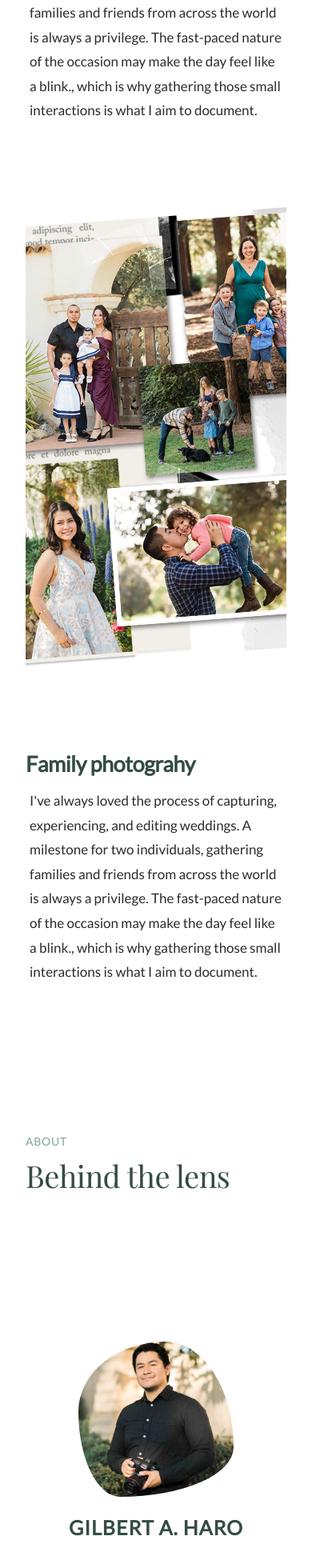
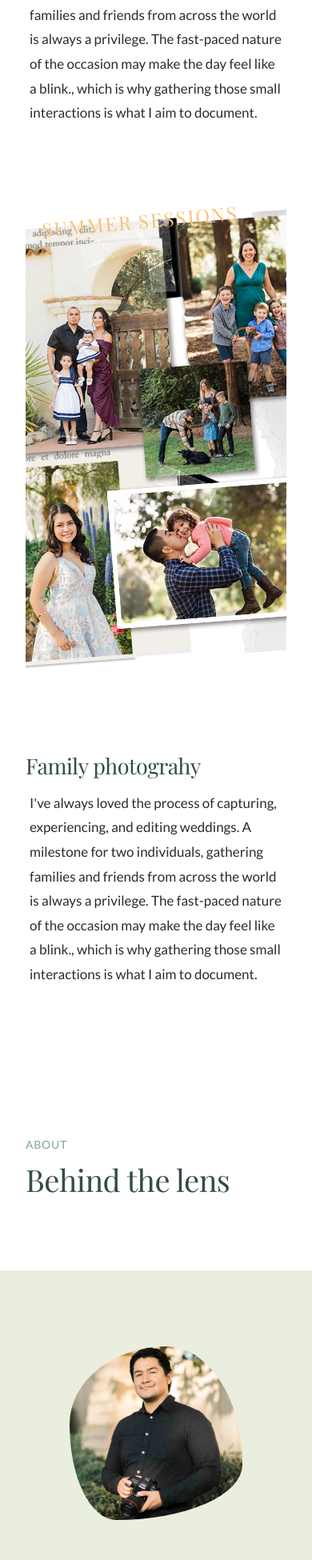
Before and after one commit to gah-code/ghp-app, a React (Create React App) app: page / in a window 390 px wide. Shown: the part 1978-3928 px from the top of the page at 80% size. Built offline with nearby package versions, Linux system fonts and the light colour scheme.

Commit message:
Family Section styling, About Section for smaller screens

```diff
--- a/src/App.js
+++ b/src/App.js
@@ -3,7 +3,6 @@ import Header from './components/Layout/Header';
 import Services from './components/Misc/Services';
 import About from './components/Layout/About';
 import Footer from './components/Layout/Footer';
-// import AvailableServices from './components/Misc/AvailableServices';
 
 import '../src/styles/main.scss';
 
--- a/src/components/Layout/About.js
+++ b/src/components/Layout/About.js
@@ -1,5 +1,3 @@
-// TODO: Blob About me section
-
 import './About.scss';
 import ProfileImg from '../../assets/profile.jpg';
 
--- a/src/components/Layout/About.scss
+++ b/src/components/Layout/About.scss
@@ -1,7 +1,7 @@
 .about-section {
   padding: 12.5rem 0;
   place-content: center;
-  // background-color: var(--color-background-two);
+  background-color: var(--color-background-two);
 }
 
 .profile {
@@ -11,7 +11,7 @@
   grid-template-areas:
     'image name'
     'image description';
-  max-width: 80%;
+  max-width: 85%;
   margin: 0 auto;
 }
 
@@ -28,23 +28,22 @@
   justify-self: start;
   align-self: end;
   margin: 0 0 0 1.1rem;
-
-  font-weight: 700;
+  font-family: 'Playfair Display', serif;
+  font-weight: 400;
   color: var(--color-primary-dark);
-  letter-spacing: -0.5px;
   font-size: 2.8rem;
   line-height: 1.05;
-  letter-spacing: 1px;
+  letter-spacing: 1.2px;
   text-transform: uppercase;
 }
 
 .profile__description {
-  font-family: sans-serif, Menlo;
   margin: 1rem 0 0 1.3rem;
   grid-area: description;
   font-size: 1.6rem;
   line-height: 1.8;
   font-weight: 400;
+  max-width: 100%;
 }
 
 @media (max-width: 75em) {
@@ -69,7 +68,6 @@
       'image'
       'name'
       'description';
-    max-width: 85%;
   }
 
   .profile__image {
@@ -81,13 +79,27 @@
     grid-area: name;
     justify-self: center;
     align-self: center;
-    margin: 1rem 0;
+    margin-top: 2rem;
     font-size: 2.5rem;
   }
 
   .profile__description {
     justify-self: center;
     align-self: center;
-    padding: 1rem 0.5rem;
+    padding: 1rem 0;
   }
 }
+
+@media (max-width: 34em) {
+  .profile {
+    max-width: 95%;
+  }
+
+  .profile__image {
+    margin-bottom: 5rem;
+  }
+
+  .profile__name {
+    margin: 0;
+  }
+}
--- a/src/components/Layout/Footer.scss
+++ b/src/components/Layout/Footer.scss
@@ -3,7 +3,7 @@ footer {
   display: flex;
   justify-content: space-around;
   align-items: center;
-  background-color: var(--color-background-two);
+  // border-top: solid 3px var(--color-background-two);
   height: 10rem;
 
   .logo h4 {
--- a/src/components/Misc/AvailableServices.js
+++ b/src/components/Misc/AvailableServices.js
@@ -47,6 +47,7 @@ const AvailableServices = () => {
 
   return (
     <section className="section-service">
+
       <div class="container">
         <span class="subheading">Photography services</span>
         <h2 class="heading-secondary">
@@ -63,6 +64,7 @@ const AvailableServices = () => {
           <img className="service-img" src={WeddingImg} alt="" />
         </div>
         <div className="service-img-box">
+          <h2 className="heading-secondary"> Summer Sessions</h2>
           <img className="service-img" src={FamilyImg} alt="" />
         </div>
         <div key={FAMILY_PHOTOGRAPHY}>
--- a/src/components/Misc/services.scss
+++ b/src/components/Misc/services.scss
@@ -19,23 +19,6 @@
   font-size: 1.8rem;
   line-height: 1.8;
 }
-// .step-number
-// .number {
-//   font-size: 9.8rem;
-//   font-weight: 600;
-//   color: var(--color-primary);
-//   margin-bottom: 1.2rem;
-// }
-
-// .service-icon {
-//   // background-color: antiquewhite;
-//   padding-right: 1rem;
-//   width: 200px;
-//   height: 200px;
-//   transform: rotateZ(0.1deg);
-// }
-
-// // .step-description
 
 .service-img-box {
   position: relative;
@@ -43,6 +26,19 @@
   align-items: center;
   justify-content: center;
   padding: 2rem;
+
+  h2 {
+    color: var(--color-tertiary-dark);
+    z-index: 200;
+    position: absolute;
+    top: -25px;
+    left: 20px;
+    font-size: 4rem;
+    letter-spacing: 2px;
+    text-transform: uppercase;
+    line-height: 1;
+    transform: rotateZ(-3.5deg);
+  }
 }
 
 .service-img {
@@ -69,6 +65,16 @@
 }
 
 @media (max-width: 59em) {
+  .service-img-box {
+    h2 {
+      top: -18px;
+      left: 25px;
+      font-size: 3rem;
+      line-height: 1;
+      transform: rotateZ(-4deg);
+    }
+  }
+
   .service-img {
     height: min(60vh, 600px);
   }
@@ -80,6 +86,16 @@
 
 @media (max-width: 44em) {
   .service-img-box {
+    h2 {
+      top: 4px;
+      left: 20px;
+      font-size: 2.5rem;
+      line-height: 1;
+      transform: rotateZ(-5deg);
+    }
+  }
+
+  .service-img-box {
     overflow: hidden;
   }
 
@@ -89,6 +105,16 @@
 }
 
 @media (max-width: 34em) {
+  .service-img-box {
+    h2 {
+      top: 7px;
+      left: 20px;
+      font-size: 2.4rem;
+      line-height: 1;
+      transform: rotateZ(-5deg);
+    }
+  }
+
   .section-service {
     padding: 15rem 0;
   }
@@ -157,14 +183,3 @@
 //     transform: translate(-50%, -50%);
 //   }
 // }
-
-// .heading-tertiary {
-//   font-weight: 700;
-//   color: var(--color-primary-dark);
-
-//   letter-spacing: -0.5px;
-//   font-size: 3rem;
-//   line-height: 1.2;
-//   margin-bottom: 3.2rem;
-//   text-transform: uppercase;
-// }
--- a/src/styles/abstracts/_variables.scss
+++ b/src/styles/abstracts/_variables.scss
@@ -1,3 +1,5 @@
+// TODO: Shadows, re-organize color variables.
+
 :root {
   --color-primary: #84a598;
   --color-primary-dark: #354c44;
@@ -6,15 +8,20 @@
   --color-tertiary: #d9a398;
   --color-tertiary-dark: #f7c278;
 
-  // --color-secondary: #606c38;
-  // --color-tertiary: #354c44;
-
   --color-background-two: #eaeede;
   --color-background: rgb(255, 255, 255);
 
   --color-blue-dark: #233349;
   --color-blue-light: #7794be;
-  --color-black: #000;
+  --color-black: #444;
+
+  // TODO: Shades
+  // $color-grey-light-1: #f7f7f7;
+  // $color-grey-light-2: #eee;
+
+  // $color-grey-dark: #777;
+  // $color-grey-dark-2: #999;
+  // $color-grey-dark-3: #333;
 }
 
 p,
--- a/src/styles/base/_base.scss
+++ b/src/styles/base/_base.scss
@@ -20,7 +20,7 @@ html {
 body {
   // font-family: 'Rubik', sans-serif, Menlo;
   font-family: 'Lato', sans-serif;
-  line-height: 1.5;
+  line-height: 1.7;
   font-weight: 400;
   color: #444;
   overflow: hidden;
--- a/src/styles/base/_typography.scss
+++ b/src/styles/base/_typography.scss
@@ -1,4 +1,3 @@
-@import url('https://fonts.googleapis.com/css2?family=Roboto&display=swap');
 @import url('https://fonts.googleapis.com/css2?family=Playfair+Display:wght@400;700&display=swap');
 @import url('https://fonts.googleapis.com/css2?family=Lato&display=swap');
 
@@ -20,6 +19,8 @@
 // font-family: "Warm Memories Regular";
 // font-family: "Lumiera Handwriting";
 
+/// TODO: SASS --main & --sub variations with text-shadow: .5rem 1rem 2rem rgba($color-black, .2);
+
 .heading-primary,
 .heading-secondary,
 .heading-tertiary {
@@ -31,7 +32,6 @@
 .heading-primary {
   font-family: 'Playfair Display', serif;
   font-weight: 700;
-  // font-family: 'Lumiera';
   font-size: 5.5rem;
   line-height: 1.05;
   margin-bottom: 3.2rem;
@@ -45,6 +45,8 @@
   font-weight: 400;
 }
 .heading-tertiary {
+  font-family: 'Playfair Display', serif;
+  font-weight: 400;
   font-size: 3rem;
   line-height: 1.2;
   margin-bottom: 3.2rem;
--- a/src/styles/layout/_grid.scss
+++ b/src/styles/layout/_grid.scss
@@ -6,12 +6,6 @@
   margin: 0 auto;
   padding: 0 3.2rem;
 }
-
-// .grid-container {
-//   max-width: 120rem;
-//   margin: 0 auto;
-//   padding: 0 3.2rem;
-// }
 
 .grid {
   display: grid;
```
Also changed, not shown: 1 other file (tests, documents, lock files or other folders).
